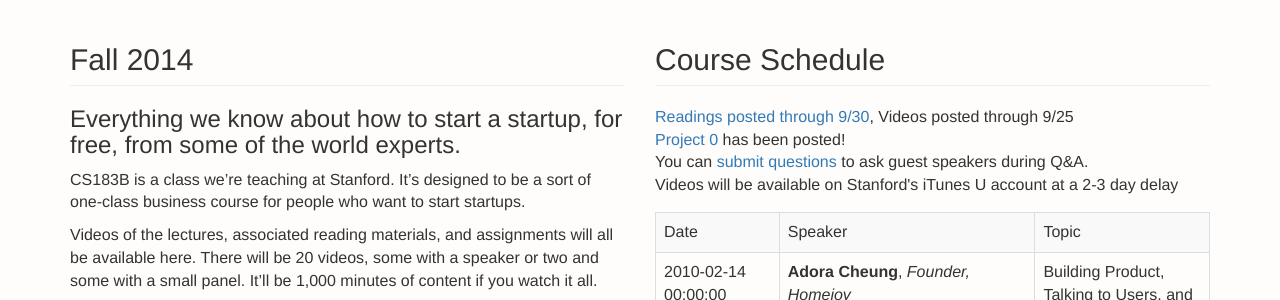
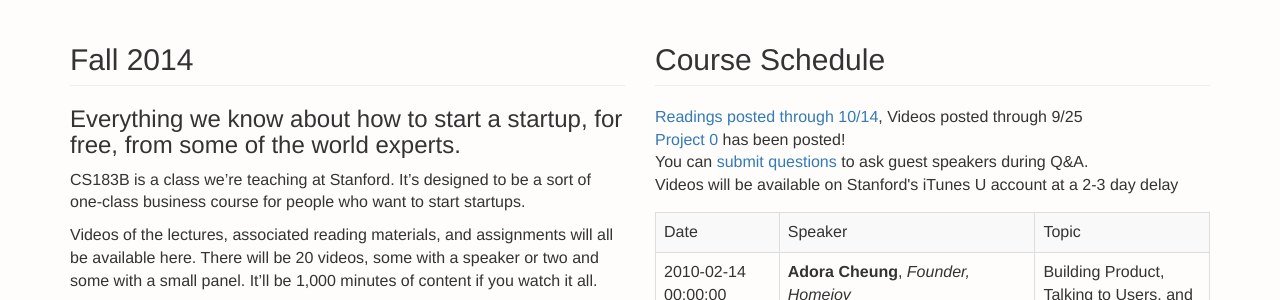
Before and after one commit to potluck/cs183b-bootstrap, a Jekyll site: the page built from index.md, in a window 1280 px wide. Shown: the part 358-658 px from the top of the page. Built offline with Jekyll 4.4.1, drawn with Linux system fonts in a browser that asks for light colours; nearby versions of some CDN libraries; library files that are not in the unit come from our copies; comment, search, counter and statistics services are not loaded; a file with an impossible date is left out.

Commit message:
copy update

```diff
--- a/index.md
+++ b/index.md
@@ -58,7 +58,7 @@ layout: default
     <h2 class="page-header">
     Course Schedule
     </h2>
-    <a href="/lists/readings/">Readings posted through 9/30</a>, Videos posted through 9/25
+    <a href="/lists/readings/">Readings posted through 10/14</a>, Videos posted through 9/25
     <br>
     <a href="/lists/projects">Project 0</a> has been posted!
     <br>
```
Also changed, not shown: 1 other file.
